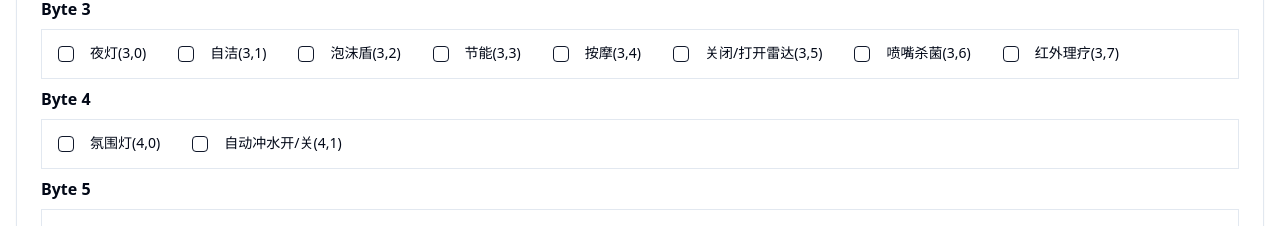
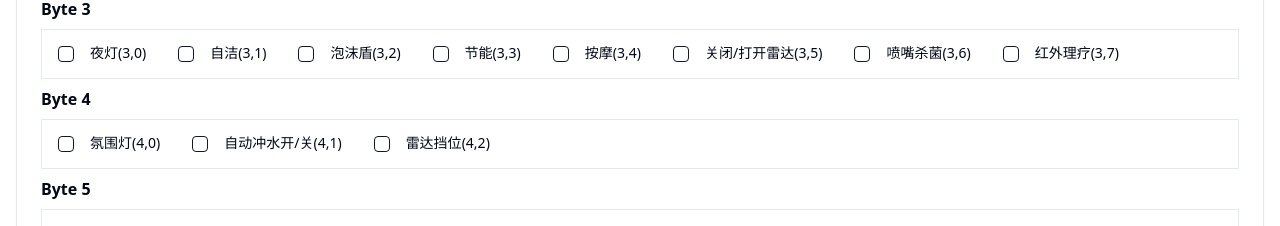
Before and after one commit to action-hong/cj-toilet, a React (Vite) app: page / in a window 1280 px wide. Shown: the part 780-1006 px from the top of the page. Built offline with nearby package versions, Linux system fonts and the light colour scheme.

Commit message:
chore: update config

```diff
--- a/src/toilet.ts
+++ b/src/toilet.ts
@@ -115,6 +115,11 @@ export const data = [
     bit: 1
   },
   {
+    label: '雷达挡位',
+    no: 4,
+    bit: 2
+  },
+  {
     label: '翻盖力度控制',
     no: 5,
     bit: 0
```
